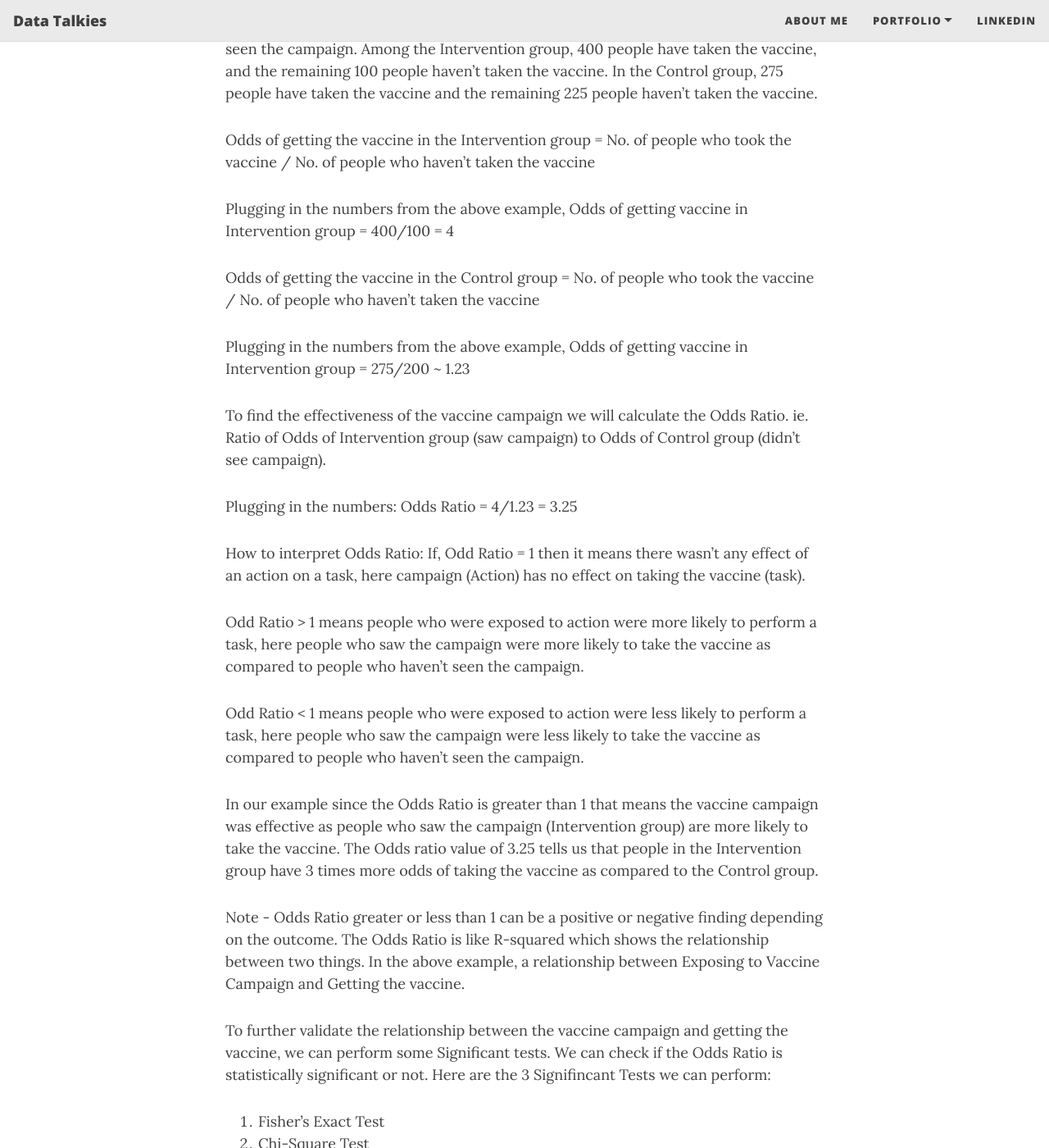
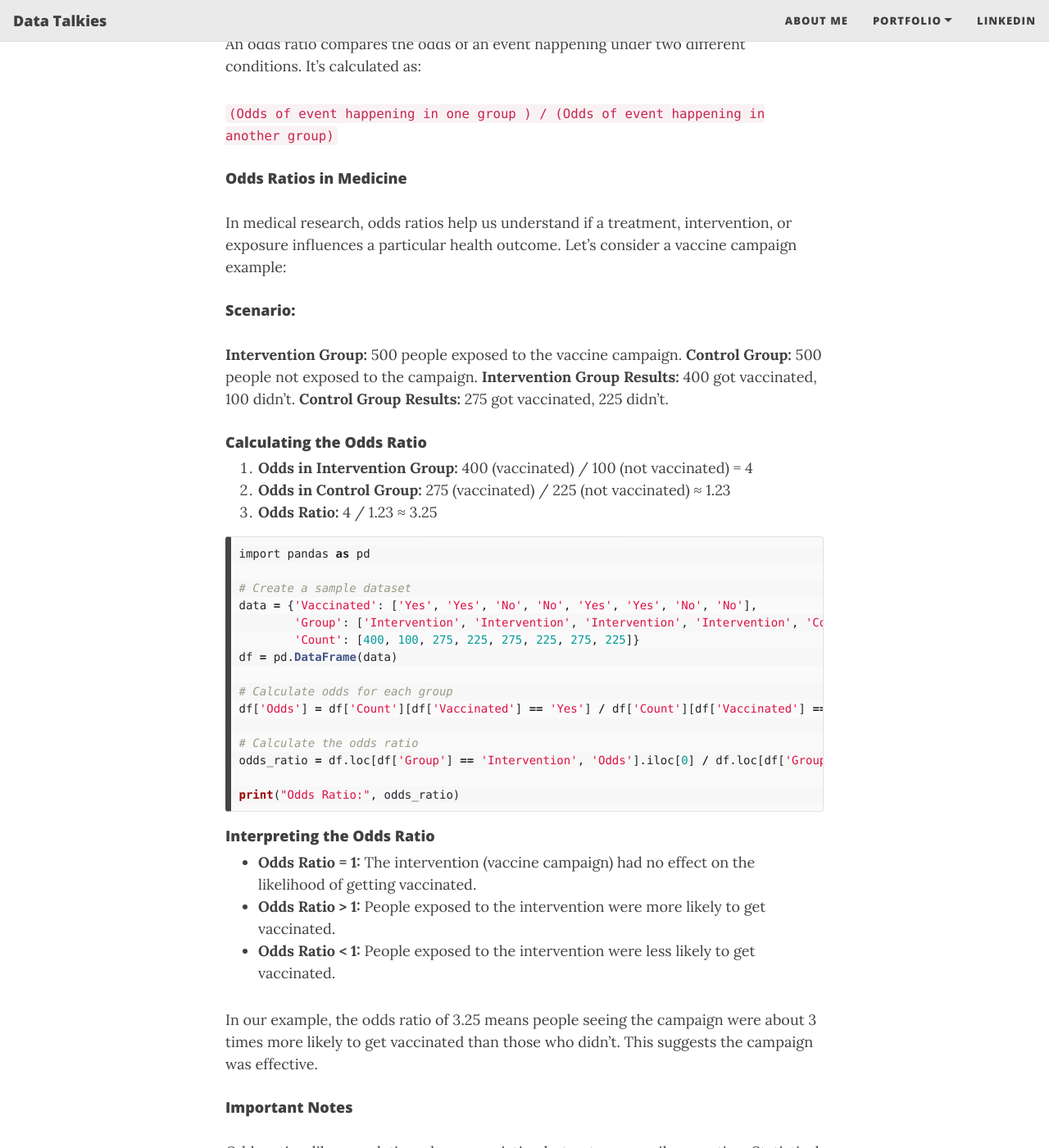
Before and after one commit to arpitHub/arpithub.github.io, a Jekyll site: the page built from _posts/2023-01-02-odds-ratio.md, in a window 1280 px wide and 1400 px high, scrolled down 988 px. Shown: the whole window at 82% size. Built offline with Jekyll 4.4.1, drawn with Linux system fonts in a browser that asks for light colours; nearby versions of some CDN libraries; some of the changed text lies outside the part shown.

Commit message:
added code example to odds ratio post

````diff
--- a/_posts/2023-01-02-odds-ratio.md
+++ b/_posts/2023-01-02-odds-ratio.md
@@ -1,69 +1,102 @@
 ---
 layout: post
 title: Odds and Odds Ratio
-subtitle: Explaining Odds and Odds Ratio with the help of example
-cover-img: /assets/img/path.jpg
-thumbnail-img: /assets/img/thumb.png
-share-img: /assets/img/path.jpg
+subtitle: Understanding Odds, Odds Ratios, and Their Use in Medicine
+cover-img: /assets/img/odds_ratio_cover.jpeg
+thumbnail-img: /assets/img/odds_ratio_thumb.png
+share-img: /assets/img/odds_ratio_main.jpeg
 gh-repo: arpithub/arpithub.github.io
 gh-badge: [star, fork, follow]
 tags: [statistics,book]
 comments: true
 ---
 
-Currently, I am reading the book **The Art of Statistics** by Sir David John Spiegelhalter and wanted to touch on the Odds and Odds ratio.
-We see these concepts everywhere, odds of an event, odds of winning something.
-The definition of Odds is:
- __Chance of an event happening / Chance of an event not happening__
+I'm currently reading `The Art of Statistics` by Sir David John Spiegelhalter and I'd like to discuss the concepts of odds and odds ratios. We encounter these terms frequently when discussing the likelihood of events, from the odds of winning a game to the effectiveness of medical treatments.
 
-Odds Ratio: It's the ratio of odds.
-__Odds of an event happening / Odds of an event not happening__
+#### What are Odds?
 
-In the medical domain, the Odds ratio helps to understand if an intervention works or not and to what degree.
+Odds represent the probability of an event happening versus the probability of it not happening. They are calculated as:
 
-For example, we want to test the effectiveness of a vaccine campaign. We will first calculate the odds of the Intervention group and the odds of the Control group.
-Let's say there are 500 people in the **Intervention group** which consists of people seen the vaccine campaign and the **Control group** which consists of 500 people who haven't seen the campaign.
-Among the Intervention group, 400 people have taken the vaccine, and the remaining 100 people haven't taken the vaccine.
-In the Control group, 275 people have taken the vaccine and the remaining 225 people haven't taken the vaccine.
+```Odds of an event happening / Odds of an event not happening```
 
-Odds of getting the vaccine in the Intervention group = No. of people who took the vaccine / No. of people who haven't taken the vaccine
+#### What is Odds Ratio?
 
-Plugging in the numbers from the above example,
-Odds of getting vaccine in Intervention group = 400/100 = 4
+An odds ratio compares the odds of an event happening under two different conditions. It's calculated as:
 
-Odds of getting the vaccine in the Control group = No. of people who took the vaccine / No. of people who haven't taken the vaccine
+```(Odds of event happening in one group ) / (Odds of event happening in another group)```
 
-Plugging in the numbers from the above example,
-Odds of getting vaccine in Intervention group = 275/200 ~ 1.23
+#### Odds Ratios in Medicine
 
-To find the effectiveness of the vaccine campaign we will calculate the Odds Ratio.
-ie. Ratio of Odds of Intervention group (saw campaign) to Odds of Control group (didn't see campaign).
+In medical research, odds ratios help us understand if a treatment, intervention, or exposure influences a particular health outcome.  Let's consider a vaccine campaign example:
 
-Plugging in the numbers:
-Odds Ratio = 4/1.23 = 3.25
+#### Scenario:
 
-How to interpret Odds Ratio:
-If,
-Odd Ratio = 1 then it means there wasn't any effect of an action on a task, here campaign (Action) has no effect on taking the vaccine (task).
+**Intervention Group:** 500 people exposed to the vaccine campaign.
+**Control Group:** 500 people not exposed to the campaign.
+**Intervention Group Results:** 400 got vaccinated, 100 didn't.
+**Control Group Results:** 275 got vaccinated, 225 didn't.
 
-Odd Ratio > 1 means people who were exposed to action were more likely to perform a task, here people who saw the campaign were more likely to take the vaccine as compared to people who haven't seen the campaign.
+#### Calculating the Odds Ratio
 
-Odd Ratio < 1 means people who were exposed to action were less likely to perform a task, here people who saw the campaign were less likely to take the vaccine as compared to people who haven't seen the campaign.
+1. **Odds in Intervention Group:** 400 (vaccinated) / 100 (not vaccinated) = 4
+2. **Odds in Control Group:** 275 (vaccinated) / 225 (not vaccinated) ≈ 1.23
+3. **Odds Ratio:** 4 / 1.23 ≈ 3.25
 
-In our example since the Odds Ratio is greater than 1 that means the vaccine campaign was effective as people who saw the campaign (Intervention group) are more likely to take the vaccine.
-The Odds ratio value of 3.25 tells us that people in the Intervention group have 3 times more odds of taking the vaccine as compared to the Control group.
+```python
+import pandas as pd
 
-Note - Odds Ratio greater or less than 1 can be a positive or negative finding depending on the outcome.
-The Odds Ratio is like R-squared which shows the relationship between two things. In the above example, a relationship between Exposing to Vaccine Campaign and Getting the vaccine.
+# Create a sample dataset
+data = {'Vaccinated': ['Yes', 'Yes', 'No', 'No', 'Yes', 'Yes', 'No', 'No'],
+        'Group': ['Intervention', 'Intervention', 'Intervention', 'Intervention', 'Control', 'Control', 'Control', 'Control'],
+        'Count': [400, 100, 275, 225, 275, 225, 275, 225]}
+df = pd.DataFrame(data)
 
-To further validate the relationship between the vaccine campaign and getting the vaccine, we can perform some Significant tests. We can check if the Odds Ratio is statistically significant or not.
-Here are the 3 Signifincant Tests we can perform:
-1. Fisher's Exact Test
-2. Chi-Square Test
-3. Wald Test
+# Calculate odds for each group
+df['Odds'] = df['Count'][df['Vaccinated'] == 'Yes'] / df['Count'][df['Vaccinated'] == 'No']
 
-Although the Odds Ratio is a powerful tool but it should be used very carefully.
+# Calculate the odds ratio
+odds_ratio = df.loc[df['Group'] == 'Intervention', 'Odds'].iloc[0] / df.loc[df['Group'] == 'Control', 'Odds'].iloc[0]
 
-References:
-1. https://www.youtube.com/watch?v=5zPSD_e_N04
-2. https://www.youtube.com/watch?v=8nm0G-1uJzA
+print("Odds Ratio:", odds_ratio)
+```
+
+#### Interpreting the Odds Ratio
+
+- **Odds Ratio = 1:** The intervention (vaccine campaign) had no effect on the likelihood of getting vaccinated.
+- **Odds Ratio > 1:** People exposed to the intervention were more likely to get vaccinated.
+- **Odds Ratio < 1:** People exposed to the intervention were less likely to get vaccinated.
+
+In our example, the odds ratio of 3.25 means people seeing the campaign were about 3 times more likely to get vaccinated than those who didn't. This suggests the campaign was effective.
+
+#### Important Notes
+
+Odds ratios, like correlation, show association but not necessarily causation.
+Statistical tests (like Fisher's Exact Test, Chi-Square Test, or the Wald Test) can further confirm if the odds ratio shows a real effect.
+
+```python
+import pandas as pd
+from scipy.stats import fisher_exact
+
+# Create a sample dataset (with Control group)
+data = {'Vaccinated': ['Yes', 'Yes', 'No', 'No', 'Yes', 'Yes', 'No', 'No'],
+        'Group': ['Intervention', 'Intervention', 'Intervention', 'Intervention', 'Control', 'Control', 'Control', 'Control'],
+        'Count': [400, 100, 275, 225, 275, 225, 275, 225]}
+df = pd.DataFrame(data)
+
+# Create a contingency table
+contingency_table = pd.crosstab(df['Group'], df['Vaccinated'])
+print(contingency_table)
+
+# Perform Fisher's Exact Test
+oddsratio, pvalue = fisher_exact(contingency_table)
+
+print("Odds Ratio:", oddsratio)
+print("p-value:", pvalue)
+```
+
+#### Conclusion
+ Odds and odds ratios provide a straightforward way to understand the likelihood of events and the strength of associations. They help us quantify how much more (or less) likely something is to happen under different conditions. In fields like medicine, this understanding is invaluable. Researchers can use these concepts to evaluate the effectiveness of treatments, explore risk factors for diseases, and make informed decisions that ultimately improve health outcomes.  While it's important to employ appropriate statistical tests and avoid jumping to conclusions about causation, odds and odds ratios are essential tools in the ongoing pursuit of data-driven insights.
+
+##### References:
+1. [NCCMT - URE - Odds Ratios](https://www.youtube.com/watch?v=5zPSD_e_N04)
+2. [StatQuest - Odds Ratios and Log(Odds Ratios), Clearly Explained!](https://www.youtube.com/watch?v=8nm0G-1uJzA)
````
Also changed, not shown: assets/img/odds_ratio_cover.jpeg (added), assets/img/odds_ratio_main.jpeg (added), 1 other file.
